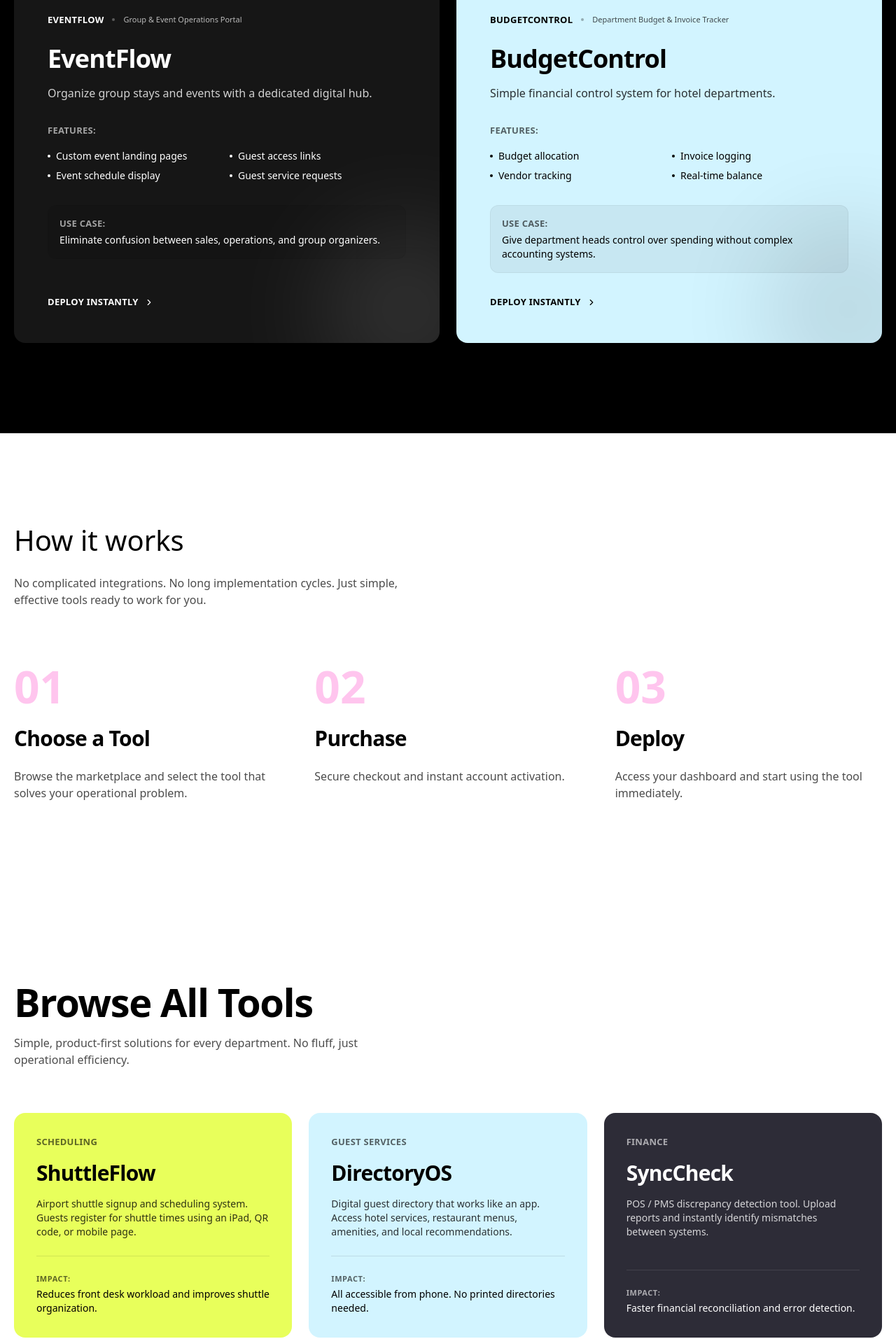
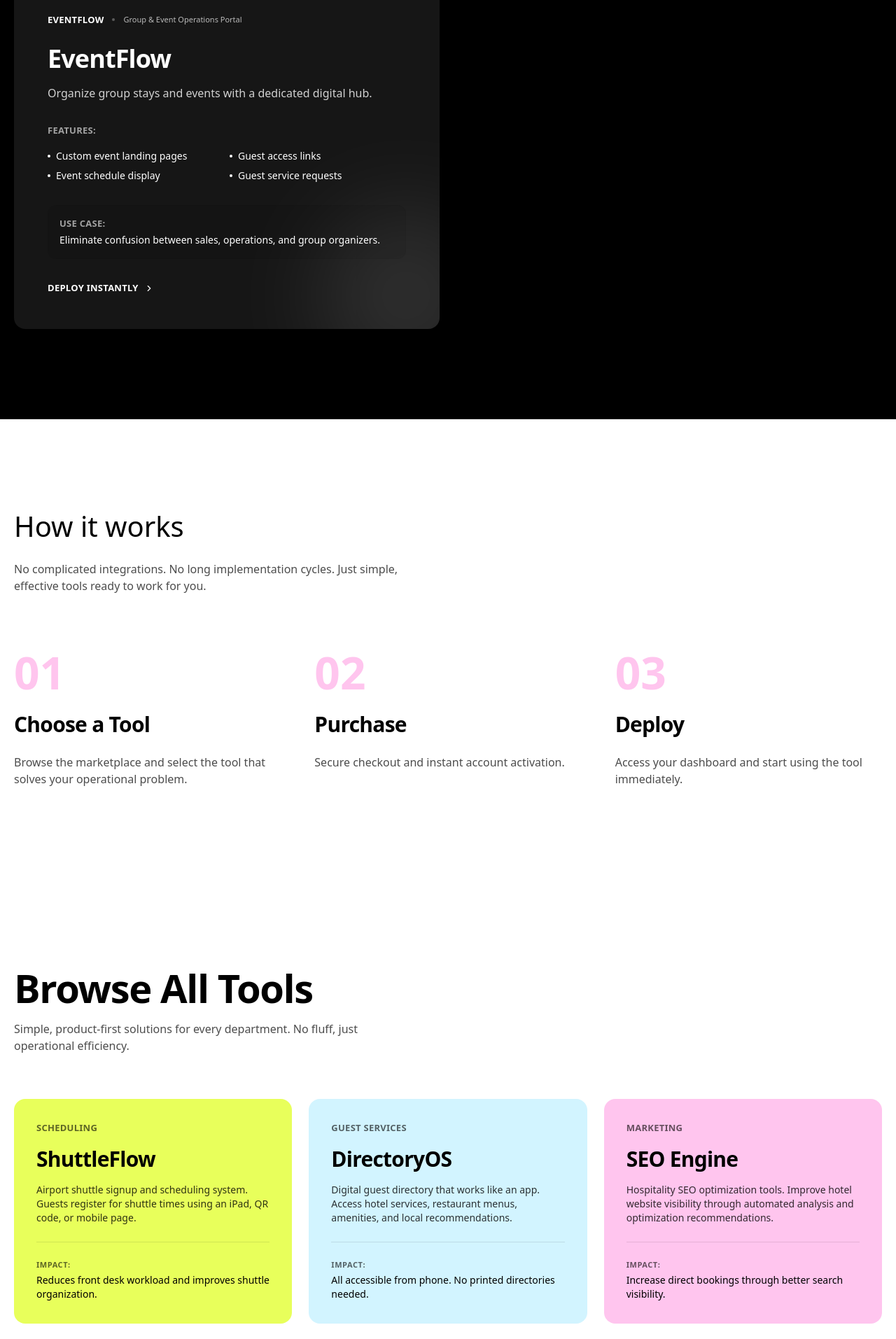
Before and after one commit to thrilzNetwork/Quantum-Hosp, a React (Vite) app: page / in a window 1280 px wide. Shown: the part 1680-3593 px from the top of the page at 70% size. Built offline with nearby package versions, Linux system fonts and the light colour scheme.

Commit message:
feat: Remove SyncCheck and BudgetControl components
These two components are no longer part of the active product offering and have been removed from the UI to streamline the application and reduce maintenance overhead.

```diff
--- a/src/components/ImpactSection.tsx
+++ b/src/components/ImpactSection.tsx
@@ -41,14 +41,6 @@ export default function ImpactSection() {
       description: 'Digital guest directory that works like an app. Access hotel services, restaurant menus, amenities, and local recommendations.',
       impact: 'All accessible from phone. No printed directories needed.',
       color: 'bg-blue'
-    },
-    {
-      name: 'SyncCheck',
-      tag: 'Finance',
-      description: 'POS / PMS discrepancy detection tool. Upload reports and instantly identify mismatches between systems.',
-      impact: 'Faster financial reconciliation and error detection.',
-      color: 'bg-charcoal',
-      textColor: 'text-white'
     },
     {
       name: 'SEO Engine',
--- a/src/components/OperationsSection.tsx
+++ b/src/components/OperationsSection.tsx
@@ -36,16 +36,6 @@ export default function OperationsSection() {
       useCase: 'Eliminate confusion between sales, operations, and group organizers.',
       color: 'bg-black-2',
       textColor: 'text-white',
-      span: 'md:col-span-3'
-    },
-    {
-      id: 'budgetcontrol',
-      name: 'BudgetControl',
-      tag: 'Department Budget & Invoice Tracker',
-      description: 'Simple financial control system for hotel departments.',
-      features: ['Budget allocation', 'Invoice logging', 'Vendor tracking', 'Real-time balance'],
-      useCase: 'Give department heads control over spending without complex accounting systems.',
-      color: 'bg-blue',
       span: 'md:col-span-3'
     }
   ];
```
